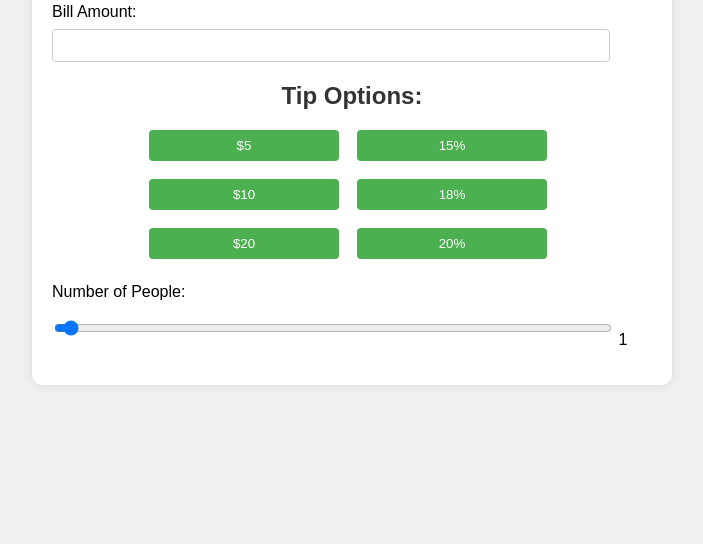
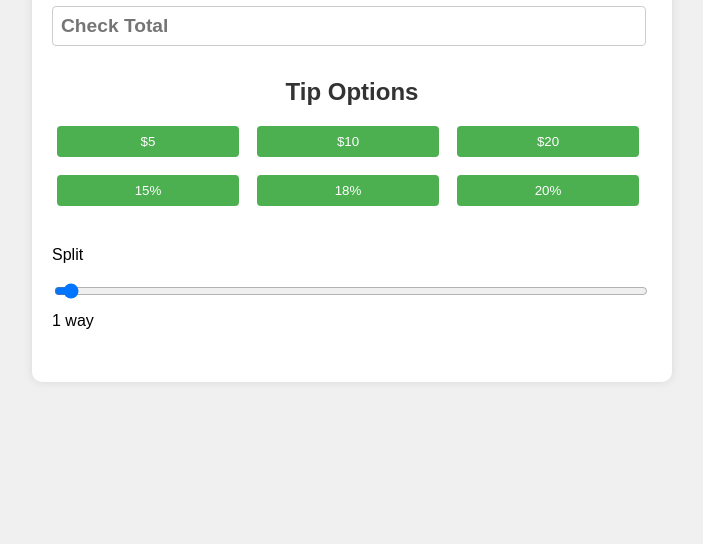
Before and after one commit to codemarc/gptapps, a plain HTML site: page apps/tipcalc/index.html in a window 1280 px wide. Shown: the part 256-800 px from the top of the page, without its empty margins (288-991 px from the left). Drawn offline with Linux system fonts and the light colour scheme.

Commit message:
a little more style

```diff
--- a/apps/tipcalc/index.html
+++ b/apps/tipcalc/index.html
@@ -10,22 +10,21 @@
 <div class="container responsive-container">
         <h1>Tip Calculator</h1>
         <div class="input-group">
-            <label for="bill">Bill Amount:</label>
-            <input type="number" id="bill" min="0" step="0.01">
+            <input type="number" id="bill" min="0" step="0.01" placeholder="Check Total" class="responsive-input">
         </div>
-        <h2>Tip Options:</h2>
+        <h2>Tip Options</h2>
         <div class="tip-options responsive-buttons">
             <button onclick="calculateTip(5)">$5</button>
+            <button onclick="calculateTip(10)">$10</button>
+            <button onclick="calculateTip(20)">$20</button>
             <button onclick="calculateTip(0.15)">15%</button>
-            <button onclick="calculateTip(10)">$10</button>
             <button onclick="calculateTip(0.18)">18%</button>
-            <button onclick="calculateTip(20)">$20</button>
             <button onclick="calculateTip(0.20)">20%</button>
         </div>
         <div class="input-group">
-            <label for="people">Number of People:</label>
+            <label for="people">Split</label>
             <input type="range" id="people" min="1" max="10" value="1" oninput="updatePeopleCount()" class="responsive-slider">
-            <span id="peopleCount">1</span>
+            <div id="peopleCount">1 way</div>
         </div>
         <div id="result" class="result"></div>
     </div>
--- a/apps/tipcalc/script.js
+++ b/apps/tipcalc/script.js
@@ -1,3 +1,4 @@
+lastTipAmount = 0
 
 function calculateTip(tipAmount) {
     lastTipAmount = tipAmount;
@@ -65,6 +66,6 @@ function calculateTip(tipAmount) {
 
 function updatePeopleCount() {
     const peopleCount = document.getElementById('people').value;
-    document.getElementById('peopleCount').textContent = peopleCount;
-    calculateTip(lastTipAmount);
+    document.getElementById('peopleCount').textContent = peopleCount + ((peopleCount == 1) ? ' way' : ' ways')
+    if (lastTipAmount > 0) calculateTip(lastTipAmount)
 }
--- a/apps/tipcalc/styles.css
+++ b/apps/tipcalc/styles.css
@@ -1,4 +1,3 @@
-
 body {
     font-family: Arial, sans-serif;
     display: flex;
@@ -23,7 +22,11 @@ h2 {
 }
 
 .input-group {
-    margin-bottom: 1rem;
+    margin-bottom: 2rem;
+    }
+
+    .tip-options {
+        margin-bottom: 2rem;
 }
 
 label {
@@ -31,21 +34,22 @@ label {
     margin-bottom: 0.5rem;
 }
 
-input[type="number"], input[type="range"] {
-    width: 90%;
+input[type="number"],
+input[type="range"] {
+    width: 96%;
     padding: 0.5rem;
     border: 1px solid #ccc;
     border-radius: 4px;
 }
 
 .tip-options {
-    margin-bottom: 1rem;
+    margin-bottom: 2rem;
 }
 
 button {
     margin-right: 0.5rem;
     margin-bottom: 0.5rem;
-    padding: 0.5rem 1rem;
+    padding: 0.5rem 2rem;
     background-color: #4CAF50;
     color: white;
     border: none;
@@ -59,12 +63,17 @@ button:hover {
 
 .result {
     font-weight: bold;
-    margin-top: 1rem;
+    margin-top: 2rem;
+    }
+
+    .responsive-input {
+        font-size: larger;
+        font-weight: bold;
 }
 
 .responsive-container {
     max-width: 600px;
-    width: 90%;
+    width: 96%;
     margin: 0 auto;
     padding: 20px;
 }
@@ -77,13 +86,10 @@ button:hover {
 }
 
 .responsive-buttons button {
-    flex: 1 0 calc(33.333% - 10px);
-    max-width: calc(33.333% - 10px);
+    flex: 1 0 calc(32% - 10px);
+        max-width: calc(32% - 10px);
 }
 
-.responsive-slider {
-    width: 90%;
-}
 
 @media (max-width: 430px) {
     .responsive-buttons button {
```
